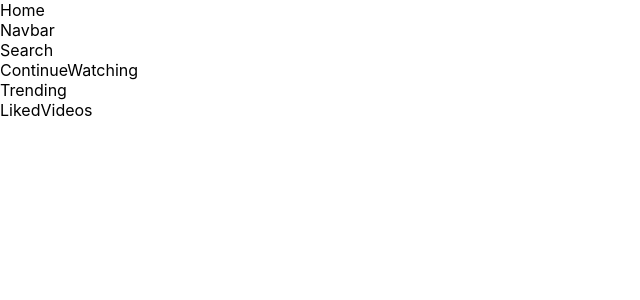
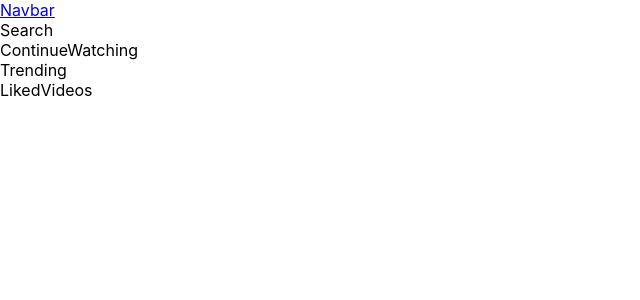
Before and after one commit to sudomaxi/sudo_flipr_podcast_frontend, a React (Create React App) app: page /signup in a window 1280 px wide. Both pictures are taken after typing "Sample", "name@example.com", "Sample123" into the empty fields and a click on the button "Sign up". Shown: the top 300 px of the page, without its empty margins (0-640 px from the left). Built offline with nearby package versions, Linux system fonts and the light colour scheme.

Commit message:
moodified structure

```diff
--- a/src/App.js
+++ b/src/App.js
@@ -1,8 +1,10 @@
 import { Route, Routes, useNavigate } from "react-router-dom";
 import Login from "./pages/Login";
 import { useEffect, useState } from "react";
+import Navbar from "./components/Navbar";
 import Home from "./pages/Home";
 import Signup from "./pages/Signup";
+import Admin from "./pages/Admin";
 
 function App() {
   const [currentUser, setCurrentUser] = useState(false);
@@ -18,6 +20,7 @@ function App() {
 
   return (
     <div className="App">
+      {currentUser ? <Navbar /> : ""}
       <Routes>
         <Route
           exact
@@ -36,6 +39,7 @@ function App() {
           path="/signup"
           element={<Signup setCurrentUser={setCurrentUser} />}
         />
+        <Route path="/admin" element={<Admin />} />
       </Routes>
     </div>
   );
--- a/src/components/Navbar.jsx
+++ b/src/components/Navbar.jsx
@@ -1,5 +1,10 @@
 import React from "react";
+import { Link } from "react-router-dom";
 
 export default function Navbar() {
-  return <div>Navbar</div>;
+  return (
+    <div>
+      <Link to="/admin">Navbar</Link>
+    </div>
+  );
 }
--- a/src/pages/Home.jsx
+++ b/src/pages/Home.jsx
@@ -1,12 +1,9 @@
 import React from "react";
-import Navbar from "../components/Navbar";
 import Dashboard from "../components/Dashboard";
 
 export default function Home() {
   return (
     <div>
-      Home
-      <Navbar />
       <Dashboard />
     </div>
   );
```
